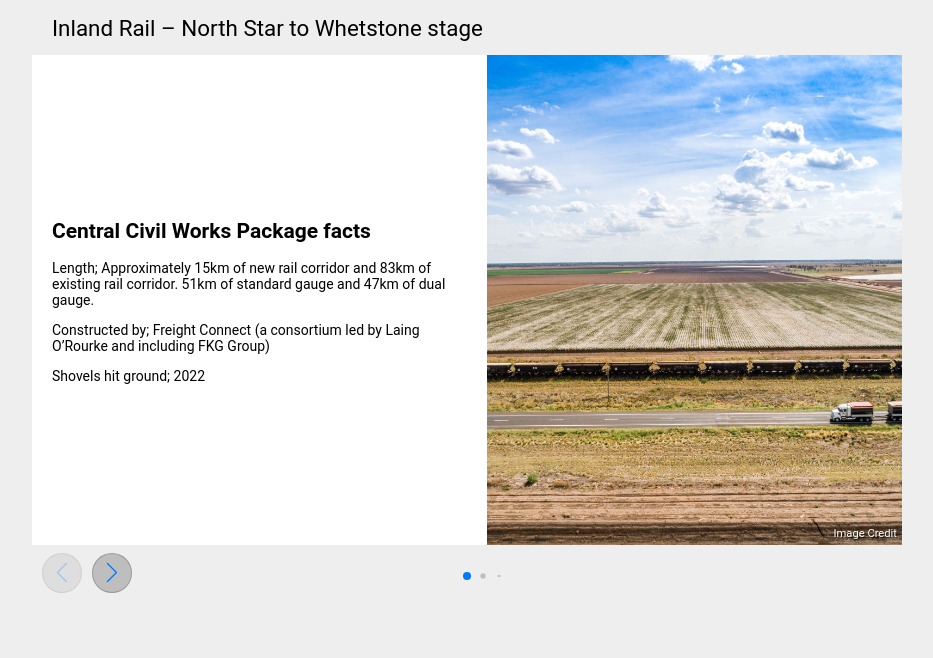
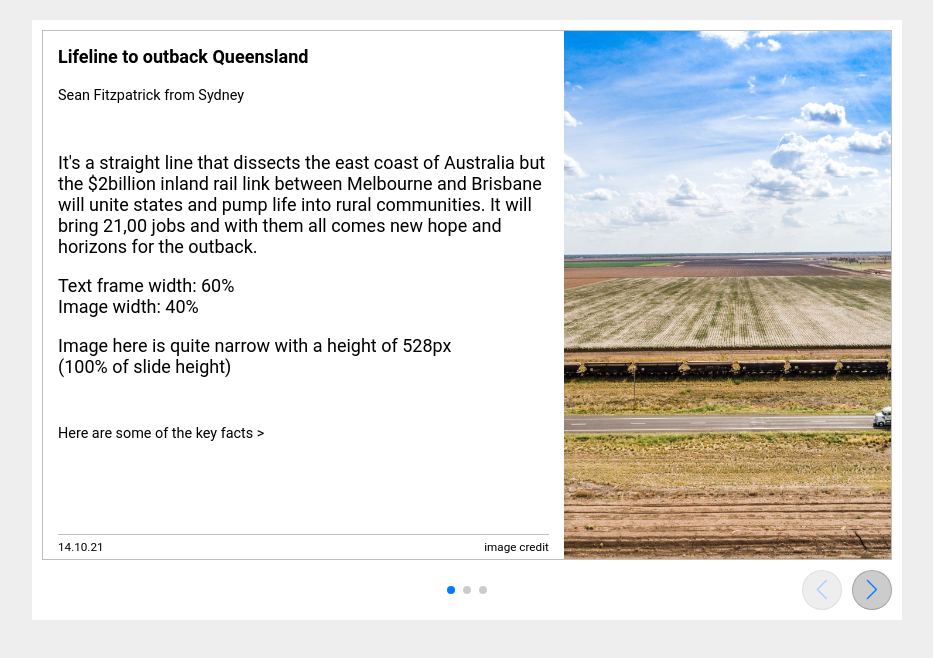
Before and after one commit to seantfitz/explainer, a plain HTML site: page index.html in a window 1280 px wide. Shown: the whole page, without its empty margins (173-1106 px from the left). Drawn offline with nearby package versions, Linux system fonts and the light colour scheme.

Commit message:
updated styling

```diff
--- a/css/style.css
+++ b/css/style.css
@@ -7,23 +7,79 @@ body {
 body {
 	background: #eee;
 	font-family: Roboto, Helvetica Neue, Helvetica, Arial, sans-serif;
-	font-size: 14px;
+	font-size: 18px;
 	color: #000;
 	margin: 0;
 	padding: 0;
+	box-sizing: border-box;
+	padding-top: 20px;
+}
+
+.container{
+	width: 870px;
+	height: 600px;
+	margin: auto;
 }
 
 .swiper {
-	width: 870px;
-	height: 600px;
+	width: 100%;
+	height: 100%;
+	background-color: #fff;
+}
+
+.swiper-wrapper{
+	height: calc(100% - 60px);
+}
+
+.swiper-pagination{
+	margin-bottom: 12px;
+}
+
+.swiper-button{
+	position: absolute;
+	width: 40px;
+	height: 40px;
+
+	border-radius: 25px;
+	-webkit-backdrop-filter: blur(2px);
+	backdrop-filter: blur(2px);
+
+	border: solid 1.5px rgba(0, 0, 0, 0.2);
+	background-color: rgba(0, 0, 0, 0.2);
+
+	border-radius: 50%;
+
+	box-sizing: border-box;
+
+	/*top: 570px;*/
+	top: 572px;
+}
+.swiper-button::after{
+	transition: color 0.25s;
+}
+.swiper-button:hover::after{
+	color: #F00;
+}
+.swiper-button:after {
+	font-size: 20px;
+}
+
+.swiper-button-next{
+	/*align-self: flex-end;*/
+	/*left: 60px;*/
+}
+.swiper-button-prev{
+	/*align-self: flex-end;*/
+	left: calc(100% - 100px);
+	/*left: 100%;*/
 }
 
 .swiper-slide {
-	font-size: /*18px*/;
-	background: #fff;
+	/*font-size: 18px;*/
+	/*background: #0f0;*/
 
 	/* Center slide text vertically */
-	display: -webkit-box;
+/*	display: -webkit-box;
 	display: -ms-flexbox;
 	display: -webkit-flex;
 	display: flex;
@@ -34,87 +90,76 @@ body {
 	-webkit-box-align: center;
 	-ms-flex-align: center;
 	-webkit-align-items: center;
-	align-items: center;
+	align-items: center;*/
 
-	height: 490px;
-	top: 55px;
-	overflow: hidden;
+	/*background-color: rgba(0, 255, 0, 0.25);*/
+
+	/*padding: 0 0 60px;*/
+	/*height: calc(100% - 60px);*/
 }
 
-.swiper-pagination{
-	bottom: 20px!important;
+.slide-inner{
+	position: absolute;
+	top: 10px;
+	right: 10px;
+	bottom: 0px;
+	left: 10px;
+	display: flex;
+	border: solid 1px rgba(0, 0, 0, 0.25);
+	box-sizing: border-box;
+	border-collapse: collapse;
 }
+.text-box{
+	display: flex;
+	width: 60%;
+	padding: 15px 15px 5px;
+	flex-direction: column;
+	align-items: stretch;
+}
+.heading{
+	font-weight: bold;
+}
+.byline{
+	margin-top: 20px;
+	font-size: 0.8em;
+}
+.body-copy{
+	margin: 30px 0;
+}
+.pointer-text{
+	font-size: 0.8em;
+}
+.slide-footer{
+	display: flex;
+	justify-content: space-between;
+	font-size: 0.65em;
+	margin-top: auto;
+	border-top: solid 1px rgba(0, 0, 0, 0.25);
+	padding-top: 5px;
+}
+.date{
 
-.swiper-button-white{
-	position: absolute;
-	width: 40px;
-	height: 40px;
-
-	border-radius: 25px;
-	-webkit-backdrop-filter: blur(2px);
-	backdrop-filter: blur(2px);
-	/*border: solid 1.5px rgba(255, 255, 255, 0.2);
-	background-color: rgba(255, 255, 255, 0.2);*/
-
-	border: solid 1.5px rgba(0, 0, 0, 0.2);
-	background-color: rgba(0, 0, 0, 0.2);
-
-	border-radius: 50%;
-
-	box-sizing: border-box;
-
-	top: 575px;
 }
-.swiper-button-white::after{
-	transition: color 0.25s;
+.img-credit{
+	text-align: right;
 }
-.swiper-button-white:hover::after{
-	color: #F00;
-}
-
-.contentBox{
-	flex: 1;
-	/*padding: 20px;*/
-	box-sizing: border-box;
-}
-
-.explainerTitle{
-	position: absolute;
-	top: 0px;
-	display: flex;
-	align-items: center;
-	height: 55px;
-	padding: 0 20px;
-	box-sizing: border-box;
-	font-size: 1.6em;
-}
-
-.swiper-slide img {
-	display: block;
-	width: 100%;
+.pic-box{
+	width: 40%;
 	height: 100%;
-	object-fit: cover;
-}
-
-.textBox{
-	width: 502;
-	max-height: 490px;
-	overflow-y: auto;
-	padding: 20px;
-	max-width: 60%;
-}
-
-.picBox{
-	width: 368px;
-	height: 490px;
 	background-position: center;
 	background-repeat: no-repeat;
 	background-size: cover;
-
-	display: flex;
-	align-items: flex-end;
+	/*display: flex;*/
+	/*align-items: flex-end;*/
+	overflow: hidden;
 }
-
+.pic-box img{
+	/*width: 100%;*/
+	height: 100%;
+	/*object-fit: cover;*/
+	object-fit: contain;
+	object-position: 50%;
+}
 .imgCredit{
 	background-color: rgba(0, 0, 0, 0.25);
 	text-align: right;
@@ -124,19 +169,3 @@ body {
 	font-size: 0.8em;
 	text-shadow: 1px 1px rgba(0, 0, 0, 0.5);
 }
-
-/*.contentBox p{
-	padding: 20px;
-}*/
-
-.swiper-button-white:after {
-	font-size: 20px;
-}
-
-.swiper-button-next{
-	/*align-self: flex-end;*/
-	left: 60px;
-}
-.swiper-button-prev{
-	/*align-self: flex-end;*/
-}
--- a/index.html
+++ b/index.html
@@ -18,114 +18,79 @@
 	</head>
 
 	<body>
+
+		<div class="container">
 			<!-- Swiper -->
 			<div class="swiper mySwiper">
 				<div class="swiper-wrapper">
 
 					<div class="swiper-slide">
-					<div class="contentBox textBox">
-						<h2>Central Civil Works Package facts</h2>
-						<p>Length; Approximately 15km of new rail corridor and 83km of existing rail corridor. 51km of standard gauge and 47km of dual gauge.</p>
-						<p>Constructed by; Freight Connect (a consortium led by Laing O’Rourke and including FKG Group)</p>
-						<p>Shovels hit ground; 2022</p>
+						<div class="slide-inner">
+							<div class="text-box">
+								<div class="heading">Lifeline to outback Queensland</div>
+								<div class="byline">Sean Fitzpatrick from Sydney</div>
+								<div class="body-copy">
+									<p>It's a straight line that dissects the east coast of Australia but the $2billion inland rail link between Melbourne and Brisbane will unite states and pump life into rural communities. It will bring 21,00 jobs and with them all comes new hope and horizons for the outback.</p>
+									<p>Text frame width: 60%<br>Image width: 40%</p>
+									<p>Image here is quite narrow with a height of 528px<br>(100% of slide height)</p>
 								</div>
-					<div class="contentBox picBox" style="background-image: url(images/pic1.jpeg);">
-						<div class="imgCredit">Image Credit</div>
+								<div class="pointer-text">Here are some of the key facts ></div>
+								<div class="slide-footer">
+									<div class="date">14.10.21</div>
+									<div class="img-credit">image credit</div>
+								</div>
+							</div>
+							<div class="pic-box" style="background-image: url(images/pic1.jpeg);">
+								<!-- <img src="images/pic1.jpeg"> -->
+							</div>
 						</div>
 					</div>
 
 					<div class="swiper-slide">
-					<div class="contentBox textBox">
-						<h2>Jobs</h2>
-						<p>Estimated workforce; 500 workers</p>
-						<h2>Earthworks</h2>
-						<p>Structural cut; 200,000m3</p>
-						<p>General fill; 2,200,000m3</p>
+						<div class="slide-inner">
+							<div class="text-box" style="width:54%;">
+								<div class="heading">Lifeline to outback Queensland</div>
+								<div class="byline">Sean Fitzpatrick from Sydney</div>
+								<div class="body-copy">
+									<p>It's a straight line that dissects the east coast of Australia but the $2billion inland rail link between Melbourne and Brisbane will unite states and pump life into rural communities. It will bring 21,00 jobs and with them all comes new hope and horizons for the outback.</p>
+									<p>Text frame width: 54%<br>Image width: 46%</p>
+									<p>Image here is close to a 3:4 aspect ratio.<br>Closer to standard photo size.</p>
 								</div>
-					<div class="contentBox picBox" style="background-image: url(images/pic2.jpeg);">
-						<div class="imgCredit">Image Credit</div>
+								<div class="pointer-text">Here are some of the key facts ></div>
+								<div class="slide-footer">
+									<div class="date">14.10.21</div>
+									<div class="img-credit">image credit</div>
+								</div>
+							</div>
+							<div class="pic-box" style="width:46%; background-image: url(images/pic1.jpeg);">
+								<!-- <img src="images/pic2.jpeg"> -->
+							</div>
 						</div>
 					</div>
 
 					<div class="swiper-slide">
-					<div class="contentBox textBox">
-						<h2>Structures</h2>
-						<p>Bridge crossings; 20 rail bridges (including 1.7km bridge over Macintyre River and Whalen Creek)</p>
-						<p>Crossing loops; Two (each 2.2km long)</p>
-						<p>Public level crossings; 16 public road level crossings (eight in NSW, eight in Qld)</p>
-						<p>Grade separations; Three rail-over-road</p>
+						<div class="slide-inner">
+							<div class="text-box">
+								<div class="heading">heading</div>
+								<div class="byline">byline</div>
+								<div class="body-copy">body copy</div>
+								<div class="pointer-text">pointer text</div>
+								<div class="slide-footer">
+									<div class="date">dd.mm.yy</div>
+									<div class="img-credit">image credit</div>
 								</div>
-					<div class="contentBox picBox" style="background-image: url(images/pic3.jpeg);">
-						<div class="imgCredit">Image Credit</div>
+							</div>
+							<div class="pic-box">
+								<img src="images/pic1.jpeg">
+							</div>
+						</div>
 					</div>
 				</div>
 
-				<div class="swiper-slide">
-					<div class="contentBox textBox">
-						<p>The consortium to build the Inland Rail section between North Star and Whetstone has been announced and local businesses and communities are in line for jobs and contracts.</p>
-						<p>The Goondiwindi region is about to experience a ramping up of economic activity with the construction of the North Star to Whetstone section of Inland Rail taking another step forward.</p>
+				<div class="swiper-pagination"></div>
+				<div class="swiper-button-next swiper-button"></div>
+				<div class="swiper-button-prev swiper-button"></div>
 			</div>
-					<div class="contentBox picBox" style="background-image: url(images/pic1.jpeg);">
-						<div class="imgCredit">Image Credit</div>
-					</div>
-				</div>
-
-				<div class="swiper-slide">
-					<div class="contentBox textBox">
-						<p>The Australian Rail Track Corporation (ARTC) has announced Freight Connect will build the 85km section between North Star in NSW and Whetstone in Queensland, east of Goondiwindi, once the NSW, Queensland and federal approvals are finalised.</p>
-					</div>
-					<div class="contentBox picBox">
-						<iframe src="https://www.google.com/maps/embed?pb=!1m28!1m12!1m3!1d448029.7169440784!2d150.47238433925142!3d-28.682700974342968!2m3!1f0!2f0!3f0!3m2!1i1024!2i768!4f13.1!4m13!3e0!4m5!1s0x6ba3a8dd421f64cf%3A0x40609b49043bb00!2sNorth%20Star%20NSW%202408!3m2!1d-28.932582399999998!2d150.39123419999999!4m5!1s0x6ba2c8df4ab43137%3A0x400eef17f20bca0!2sWhetstone%20QLD!3m2!1d-28.4933277!2d150.9153205!5e0!3m2!1sen!2sau!4v1634007965499!5m2!1sen!2sau" width="100%" height="100%" style="border:0;" allowfullscreen=""></iframe>
-						<!-- <iframe src="https://www.google.com/maps/d/u/0/embed?mid=1HtFxFgUSARd4ADAgCTPSHxbJVYTeGArO" width="640" height="480"></iframe> -->
-					</div>
-				</div>
-
-				<div class="swiper-slide">
-					<div class="contentBox textBox">
-						<p>Multi-national construction firm Laing O’Rourke is leading the Freight Connect consortium, which includes Toowoomba-based FKG Group, and has committed to working with local businesses and leaving a legacy after works have been completed.</p>
-						<p>And a large local workforce to support this part of the project will be needed, with an estimated 500 workers on deck at the peak of construction.</p>
-						<p>ARTC Inland Rail interim CEO Rebecca Pickering said the appointment of the consortium, in parallel with environmental planning approvals, would allow local businesses to hit the ground running when formal approval is given.</p>
-					</div>
-					<div class="contentBox picBox" style="background-image: url(images/pic2.jpeg);">
-						<div class="imgCredit">Image Credit</div>
-					</div>
-				</div>
-
-				<div class="swiper-slide">
-					<div class="contentBox textBox">
-						<p>“Freight Connect will soon be seeking partnerships with businesses and skilled operators that can support project delivery such as transport operators, fencing, quarries, earthworks and electrical companies,” she said.</p>
-						<p>The appointment of Freight Connect now also allows them to maximise local jobs and procurement before work is expected to begin next year.</p>
-						<p>“Our business has long and deep relationships in both Queensland and NSW stretching over 50 years where we have delivered a number of major projects and we are delighted to be granted the opportunity to play our part in this once-in-a-generation piece of infrastructure,” Laing O’Rourke Managing Director Cathal O’Rourke said.</p>
-						<p><b>This part of the Inland Rail project will build approximately 100km of rail corridor within the southern end of Border to Gowrie, North Star to Border and Narrabri to North Star sections of Inland Rail, including the bridge that spans the Macintyre River which serves as the border between the two states.”</b></p>
-					</div>
-					<!-- <div class="contentBox picBox" style="background-image: url(images/pic2.jpeg);"></div> -->
-				</div>
-
-				<div class="swiper-slide">
-					<div class="contentBox textBox">
-						<p>A fully costed proposal for the first of the works packages is expected next year. The ARTC also confirmed a Brisbane-based joint venture made up of Bielby Holdings Pty Ltd, JF Hull Holdings Pty Ltd and QH&M Birt Pty Ltd would deliver civil works for more than 160km of rail line from Yelarbon at the NSW/Queensland border to Gowrie Junction near Toowoomba.</p>
-					</div>
-					<div class="contentBox picBox" style="background-image: url(images/pic3.jpeg);">
-						<div class="imgCredit">Image Credit</div>
-					</div>
-				</div>
-
-				<div class="swiper-slide">
-					<div class="contentBox textBox">
-						<p>The $14.5 billion, 1700km Inland Rail, one of Australia’s largest ever infrastructure projects, will connect Melbourne to Brisbane, and would allow the delivery of goods in about 24 hours.</p>
-						<p>But it has not been without controversies, with ongoing campaigns to change the route through Millmerran and Cecil Plains and a push for it to terminate at Gladstone, rather than Brisbane.</p>
-						<p>Inland Rail has already committed 641 contracts to businesses in Queensland and 657 in NSW worth more than $1.95 billion across the two states.</p>
-					</div>
-					<div class="contentBox picBox" style="background-image: url(images/pic1.jpeg);">
-						<div class="imgCredit">Image Credit</div>
-					</div>
-				</div>
-
-			</div>
-			<div class="explainerTitle">Inland Rail – North Star to Whetstone stage</div>
-			<div class="swiper-pagination"></div>
-			<div class="swiper-button-next swiper-button-white"></div>
-			<div class="swiper-button-prev swiper-button-white"></div>
 		</div>
 
 		<!-- Swiper JS -->
@@ -134,25 +99,11 @@
 		<!-- Initialize Swiper -->
 		<script>
 
-			// let arr = [1,2,3]
-
-			// const populate = ()=>{
-			// 	for(let i in arr){
-			// 		console.log(i)
-			// 		$('.swiper-wrapper').append(`
-			// 			<div class="swiper-slide">
-			// 				<div class="contentBox textBox">new text box</div>
-			// 			</div>
-			// 		`)
-			// 	}
-			// }
-			// populate()
-
-
 			var swiper = new Swiper(".mySwiper", {
+				// spaceBetween: 20,
 				pagination: {
 					el: ".swiper-pagination",
-					dynamicBullets: true,
+					// dynamicBullets: true,
 					clickable: true,
 				},
 				navigation: {
```
Also changed, not shown: 2 other files. Lines whose indentation alone changed are shown as unchanged.
